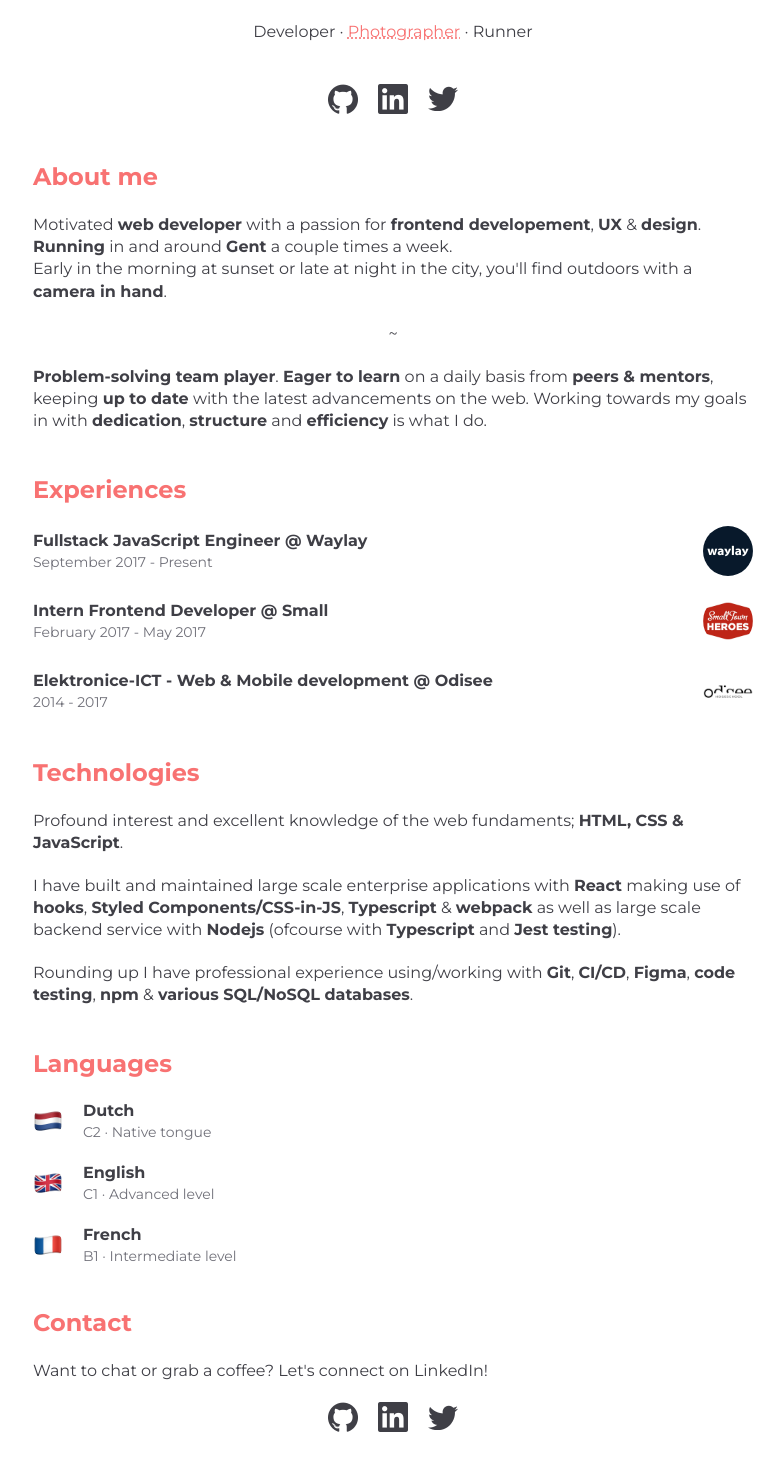
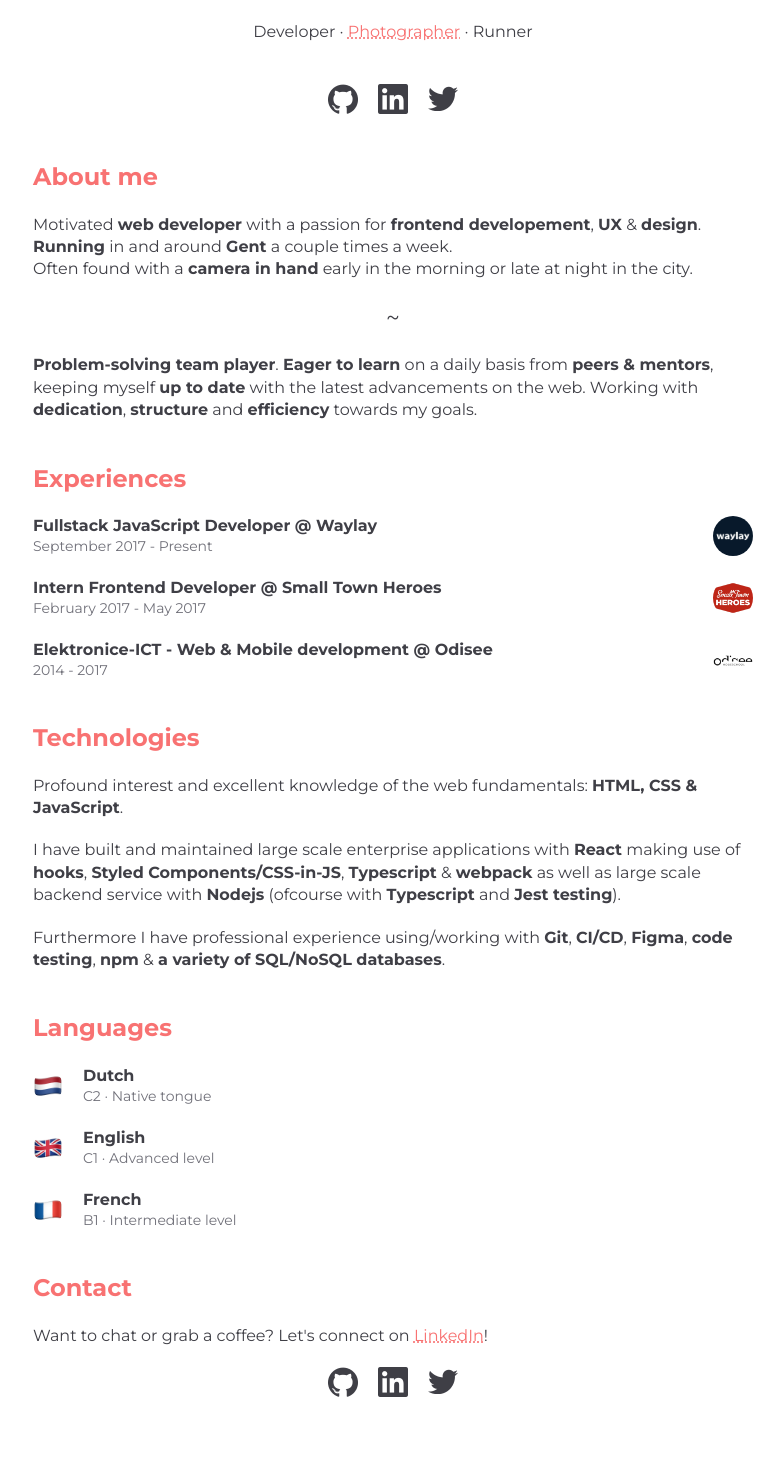
Before and after one commit to brenttimmermans/resume, a React (Vite) app: page / in a window 1280 px wide. Shown: the part 350-1820 px from the top of the page, without its empty margins (247-1031 px from the left). Built offline with nearby package versions, Linux system fonts and the light colour scheme.

Commit message:
feat: up content

```diff
--- a/src/components/AboutMe.tsx
+++ b/src/components/AboutMe.tsx
@@ -14,22 +14,23 @@ export default function AboutMe() {
         <Bold>Running</Bold> in and around <Bold>Gent</Bold> a couple times a
         week.
         <br />
-        Early in the morning at sunset or late at night in the city, you'll find
-        outdoors with a <Bold>camera in hand</Bold>.
+        Often found with a <Bold>camera in hand</Bold> early in the morning or
+        late at night in the city.
       </p>
       <p
         css={css`
           text-align: center;
+          font-size: var(--font-size-L);
         `}
       >
         ~
       </p>
       <p>
         <Bold>Problem-solving team player</Bold>. <Bold>Eager to learn</Bold> on
-        a daily basis from <Bold>peers &amp; mentors</Bold>, keeping{' '}
+        a daily basis from <Bold>peers &amp; mentors</Bold>, keeping myself{' '}
         <Bold>up to date</Bold> with the latest advancements on the web. Working
-        towards my goals in with <Bold>dedication</Bold>, <Bold>structure</Bold>{' '}
-        and <Bold>efficiency</Bold> is what I do.
+        with <Bold>dedication</Bold>, <Bold>structure</Bold> and{' '}
+        <Bold>efficiency</Bold> towards my goals.
       </p>
     </article>
   )
--- a/src/components/Contact.tsx
+++ b/src/components/Contact.tsx
@@ -1,13 +1,17 @@
 import { css } from '@emotion/react'
 
 import Socials from './Common/Socials'
-import { H2 } from './Common/Text'
+import { H2, TextLink } from './Common/Text'
+import { LinkedinLink } from '../links'
 
 export default function Contact() {
   return (
     <article>
       <H2>Contact</H2>
-      <p>Want to chat or grab a coffee? Let's connect on LinkedIn!</p>
+      <p>
+        Want to chat or grab a coffee? Let's connect on{' '}
+        <TextLink href={LinkedinLink}>LinkedIn</TextLink>!
+      </p>
       <div css={css`text-align: center;'`}>
         <Socials />
       </div>
--- a/src/components/Experiences.tsx
+++ b/src/components/Experiences.tsx
@@ -8,14 +8,14 @@ import WaylayLogo from '../assets/images/companies/waylay.jpg'
 import SmallTownHeroesLogo from '../assets/images/companies/smalltownheroes.jpg'
 import OdiseeLogo from '../assets/images/companies/odisee.png'
 
-const ICON_SIZE = 50
+const ICON_SIZE = 40
 
 export default function Experiences() {
   return (
     <Wrapper>
       <H2>Experiences</H2>
       <ExperienceItem
-        title="Fullstack JavaScript Engineer @ Waylay"
+        title="Fullstack JavaScript Developer @ Waylay"
         period="September 2017 - Present"
         logo={
           <CircularImage
@@ -26,7 +26,7 @@ export default function Experiences() {
         }
       />
       <ExperienceItem
-        title="Intern Frontend Developer @ Small"
+        title="Intern Frontend Developer @ Small Town Heroes"
         period="February 2017 - May 2017"
         logo={
           <CircularImage
--- a/src/components/Technologies.tsx
+++ b/src/components/Technologies.tsx
@@ -5,7 +5,7 @@ export default function Technologies() {
     <article>
       <H2>Technologies</H2>
       <p>
-        Profound interest and excellent knowledge of the web fundaments;{' '}
+        Profound interest and excellent knowledge of the web fundamentals:{' '}
         <Bold>HTML, CSS &amp; JavaScript</Bold>.
       </p>
       <p>
@@ -17,10 +17,10 @@ export default function Technologies() {
         <Bold>Jest testing</Bold>).
       </p>
       <p>
-        Rounding up I have professional experience using/working with{' '}
+        Furthermore I have professional experience using/working with{' '}
         <Bold>Git</Bold>, <Bold>CI/CD</Bold>, <Bold>Figma</Bold>,{' '}
         <Bold>code testing</Bold>, <Bold>npm</Bold> &amp;{' '}
-        <Bold>various SQL/NoSQL databases</Bold>.
+        <Bold>a variety of SQL/NoSQL databases</Bold>.
       </p>
     </article>
   )
```
